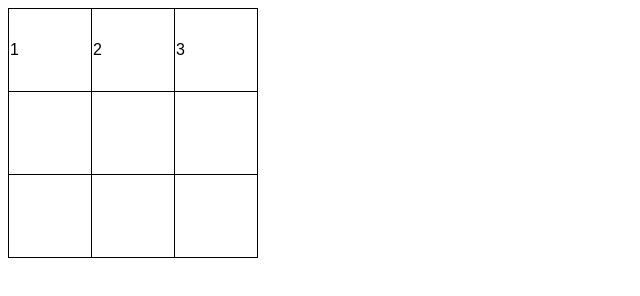
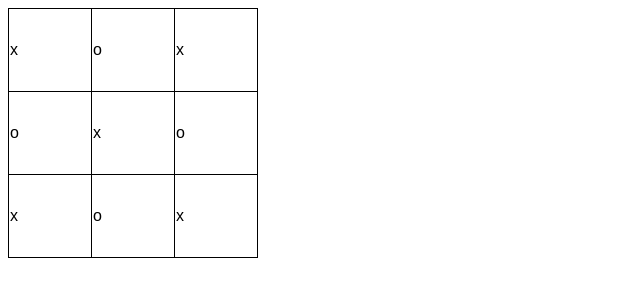
Before and after one commit to MarieSophieH/TicTacToe, a plain HTML site: page index.html in a window 1280 px wide. Shown: the full height of the page, 0-640 px from the left. Drawn offline with Linux system fonts and the light colour scheme.

Commit message:
Add function to render the gameboard

```diff
--- a/index.html
+++ b/index.html
@@ -10,9 +10,9 @@
 <body>
 <table id="boardTable">
     <tr>
-        <td>1</td>
-        <td>2</td>
-        <td>3</td>
+        <td></td>
+        <td></td>
+        <td></td>
     </tr>
     <tr>
         <td></td>
--- a/script.js
+++ b/script.js
@@ -2,9 +2,23 @@ var gameBoard = (function() {
     'use strict';
     const boardModule = (function() {
         const board = {
-            boardArray: []
+            boardArray: ['x','o','x','o','x','o','x','o','x']
         };
 
+        function renderBoard(){
+            const table = document.getElementById('boardTable');
+            const rows = table.querySelectorAll('tr');
+
+            let index = 0;
+            for (let i = 0; i < 3; i++) {
+                for (let j = 0; j < 3; j++) {
+                    rows[i].children[j].textContent = board.boardArray[index];
+                    index++;
+                }
+            }
+        }
+
+        renderBoard();
 
         return {
             getArray: function() {
```
